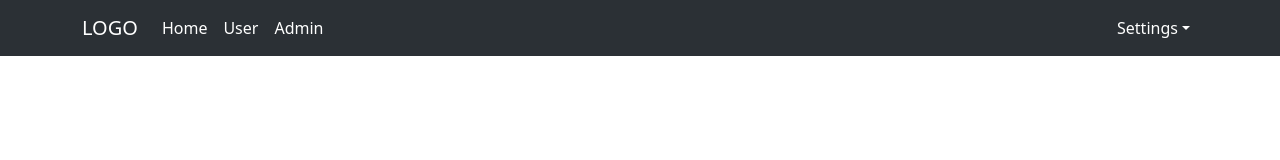
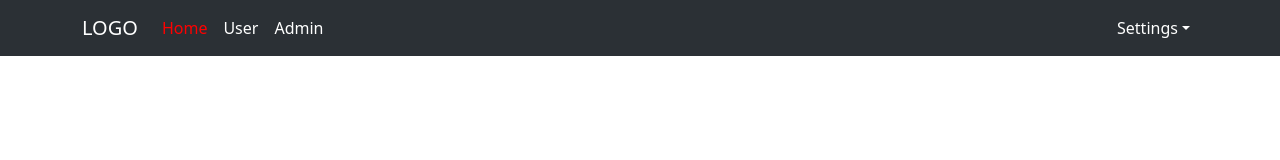
Before and after one commit to PhietNguyen21/Create-react-app, a React (Create React App) app: page / in a window 1280 px wide. Shown: the top 160 px of the page. Built offline with nearby package versions, Linux system fonts and the light colour scheme.

Commit message:
video 50 Active Link

```diff
--- a/src/App.scss
+++ b/src/App.scss
@@ -6,3 +6,15 @@
   -webkit-font-smoothing: antialiased;
   -moz-osx-font-smoothing: grayscale;
 }
+
+.app-container {
+  .header-container {
+    .navbar-nav {
+      .nav-link {
+        &.active {
+          color: red !important;
+        }
+      }
+    }
+  }
+}
--- a/src/components/Header/header.js
+++ b/src/components/Header/header.js
@@ -4,7 +4,8 @@
 import Navbar from "react-bootstrap/Navbar";
 import NavDropdown from "react-bootstrap/NavDropdown";
 import "./header.scss";
-import { Link } from "react-router-dom";
+import { NavLink } from "react-router-dom";
+
 const Header = () => {
   return (
     <Navbar
@@ -20,15 +21,15 @@
         <Navbar.Toggle aria-controls="basic-navbar-nav" />
         <Navbar.Collapse id="basic-navbar-nav">
           <Nav className="me-auto">
-            <Link className="nav-link" to="/">
+            <NavLink className="nav-link" to="/">
               Home
-            </Link>
-            <Link className="nav-link" to="users">
+            </NavLink>
+            <NavLink className="nav-link" to="users">
               User
-            </Link>
-            <Link className="nav-link" to="admin">
+            </NavLink>
+            <NavLink className="nav-link" to="admin">
               Admin
-            </Link>
+            </NavLink>
             {/* <Nav.Link href="#home">Home</Nav.Link>
             <Nav.Link href="#link">User</Nav.Link>
             <Nav.Link href="#link">Admin</Nav.Link> */}
```
